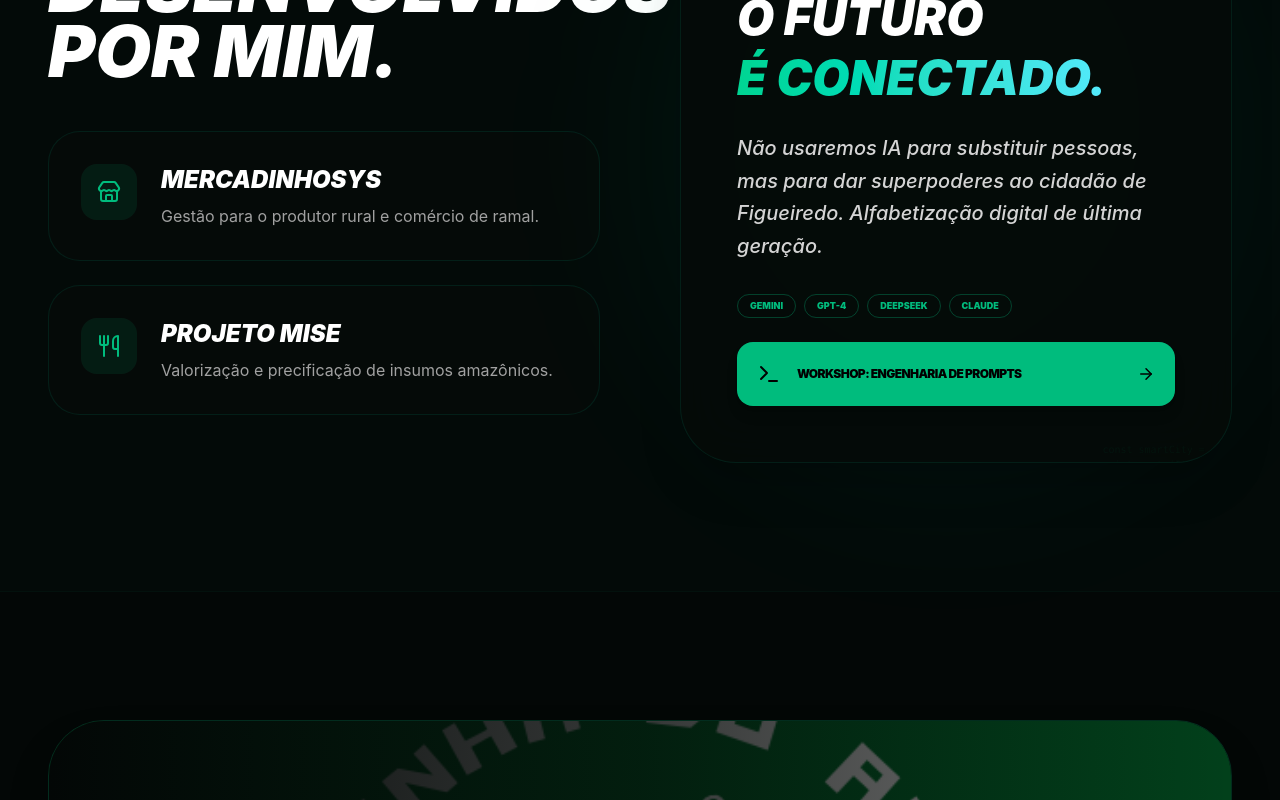
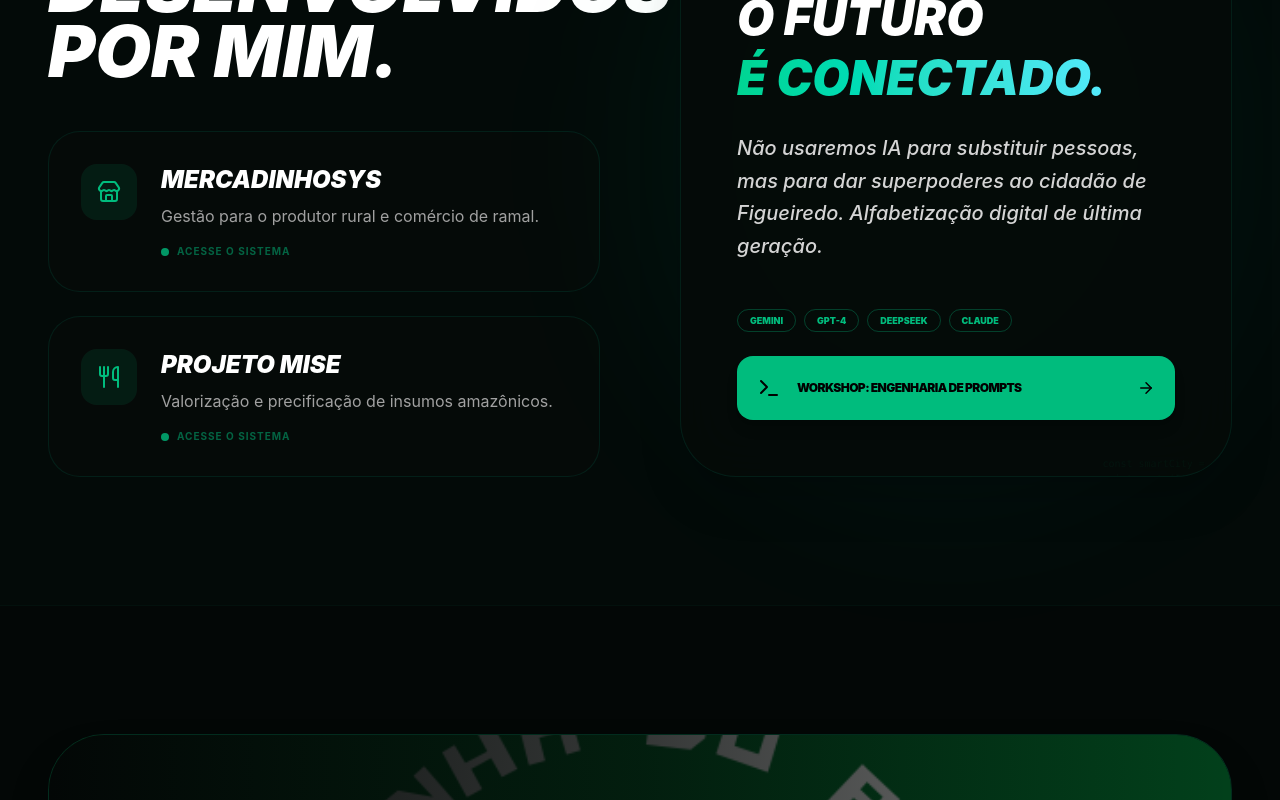
Before and after one commit to MaldivaSky/conecta-figueiredo, a React (Vite) app: page / in a window 1280 px wide. Shown: the part 2540-3340 px from the top of the page. Built offline with nearby package versions, Linux system fonts and the light colour scheme.

Commit message:
melhoramento: frontend  e afinação com o conteúdo

```diff
--- a/src/App.jsx
+++ b/src/App.jsx
@@ -4,6 +4,7 @@
 import gov from './assets/gov.png';
 import casinhaImg from './assets/casinha-amor.png';
 import csaImg from './assets/csa.png';
+import iaIMG from './assets/ia-img.png';
 
 
 // Importação do vídeo para garantir que o Webpack/Vite encontre o arquivo
@@ -139,6 +140,15 @@
   const [isMenuOpen, setIsMenuOpen] = useState(false);
   const { scrollYProgress } = useScroll();
   const smoothProgress = useSpring(scrollYProgress, { stiffness: 100, damping: 30 });
+
+  const workshopData = {
+    id: 'workshop',
+    tag: "Educação Digital",
+    title: "Engenharia de Prompts",
+    long: "Minha ideia é democratizar o uso da Inteligência Artificial. Não é sobre programação complexa, é sobre saber perguntar e criar prompts. O workshop foca em ensinar a população a usarem o celular para gerar ideias, organizar custos e criar anúncios usando ferramentas gratuitas como ChatGPT, Gemini e DeepSeek.",
+    img: iaIMG,
+    color: "from-emerald-500 to-cyan-600"
+  };
 
   const pillars = [
     {
@@ -326,18 +336,43 @@
 
             <div className="space-y-6">
               {[
-                { title: "MercadinhoSys", icon: <Store />, desc: "Gestão para o produtor rural e comércio de ramal." },
-                { title: "Projeto Mise", icon: <Utensils />, desc: "Valorização e precificação de insumos amazônicos." }
+                {
+                  title: "MercadinhoSys",
+                  icon: <Store />,
+                  desc: "Gestão para o produtor rural e comércio de ramal.",
+                  url: "https://mercadinhosys.vercel.app/"
+                },
+                {
+                  title: "Projeto Mise",
+                  icon: <Utensils />,
+                  desc: "Valorização e precificação de insumos amazônicos.",
+                  url: "https://mise-app-gest-o-de-cozinha.vercel.app/"
+                }
               ].map((proj, i) => (
-                <div key={i} className="p-8 rounded-[2rem] bg-[#050a08] border border-emerald-900/30 flex gap-6 items-start hover:border-emerald-500 transition-all group">
+                <a
+                  key={i}
+                  href={proj.url}
+                  target="_blank"
+                  rel="noopener noreferrer"
+                  className="p-8 rounded-[2rem] bg-[#050a08] border border-emerald-900/30 flex gap-6 items-start hover:border-emerald-500 hover:bg-emerald-500/5 transition-all group block"
+                >
                   <div className="p-4 bg-emerald-500/10 rounded-2xl text-emerald-500 group-hover:bg-emerald-500 group-hover:text-black transition-all">
                     {proj.icon}
                   </div>
-                  <div>
-                    <h4 className="text-2xl font-black italic uppercase text-white mb-2">{proj.title}</h4>
+                  <div className="flex-1">
+                    <div className="flex items-center justify-between mb-2">
+                      <h4 className="text-2xl font-black italic uppercase text-white group-hover:text-emerald-400 transition-colors">
+                        {proj.title}
+                      </h4>
+                      <ArrowRight size={18} className="text-emerald-500 opacity-0 -translate-x-4 group-hover:opacity-100 group-hover:translate-x-0 transition-all" />
+                    </div>
                     <p className="text-neutral-400">{proj.desc}</p>
+                    <div className="mt-4 flex items-center gap-2">
+                      <span className="w-2 h-2 rounded-full bg-emerald-500 animate-pulse" />
+                      <span className="text-[10px] font-bold text-emerald-500/50 uppercase tracking-widest">Acesse o Sistema</span>
+                    </div>
                   </div>
-                </div>
+                </a>
               ))}
             </div>
           </div>
@@ -377,6 +412,7 @@
 
                 <motion.div
                   whileHover={{ x: 5 }}
+                  onClick={() => setSelected(workshopData)} // Aqui ele abre o modal
                   className="flex items-center gap-4 p-5 bg-emerald-500 text-black rounded-2xl shadow-lg cursor-pointer"
                 >
                   <Terminal size={24} />
@@ -422,7 +458,7 @@
               O lugar ideal para se conectar com a natureza e sentir a paz interior vibrar. Aqui, animais silvestres são seus vizinhos em uma experiência única de imersão amazônica.
             </p>
             <div className="flex gap-4">
-              <span className="px-6 py-3 rounded-full bg-emerald-500 text-black font-black text-[10px] uppercase tracking-widest">
+              <span className="px-6 py-3 rounded-full bg-emerald-500 text-black font-black text-[12px] uppercase tracking-widest text-balance">
                 Eco-Hospedagem - Ecoturismo - Presidente Figueiredo - AM
               </span>
               <a
@@ -432,7 +468,7 @@
                 className="p-3 rounded-full bg-white/10 hover:bg-emerald-500 transition-colors group flex items-center justify-center"
                 title="Ver localização no Maps"
               >
-                <svg xmlns="http://www.w3.org/2000/svg" width="20" height="20" viewBox="0 0 24 24" fill="none" stroke="currentColor" strokeWidth="2" strokeLinecap="round" strokeLinejoin="round" className="text-emerald-400 group-hover:text-black">
+                <svg xmlns="http://www.w3.org/2000/svg" width="30" height="30" viewBox="0 0 24 24" fill="none" stroke="currentColor" strokeWidth="2" strokeLinecap="round" strokeLinejoin="round" className="text-emerald-400 group-hover:text-black">
                   <path d="M20 10c0 6-8 12-8 12s-8-6-8-12a8 8 0 0 1 16 0Z" /><circle cx="12" cy="10" r="3" />
                 </svg>
               </a>
```
Also changed, not shown: src/assets/ia-img.png (added).
